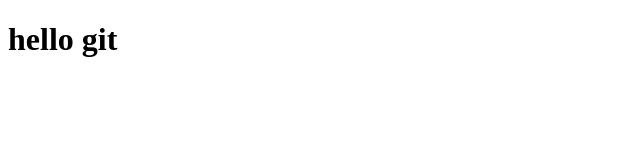
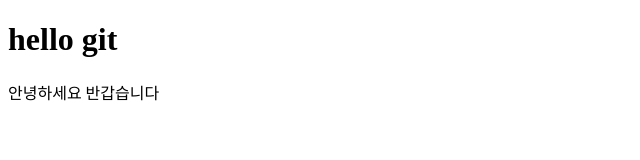
Before and after one commit to hizerdfo/poly_hello, a plain HTML site: page index.html in a window 1280 px wide. Shown: the whole page, without its empty margins (0-640 px from the left). Drawn offline with Linux system fonts and the light colour scheme.

Commit message:
comment 2

```diff
--- a/index.html
+++ b/index.html
@@ -8,5 +8,8 @@
 </head>
 <body>
     <h1>hello git</h1>
+    <p>
+        안녕하세요 반갑습니다
+    </p>
 </body>
 </html>
```
